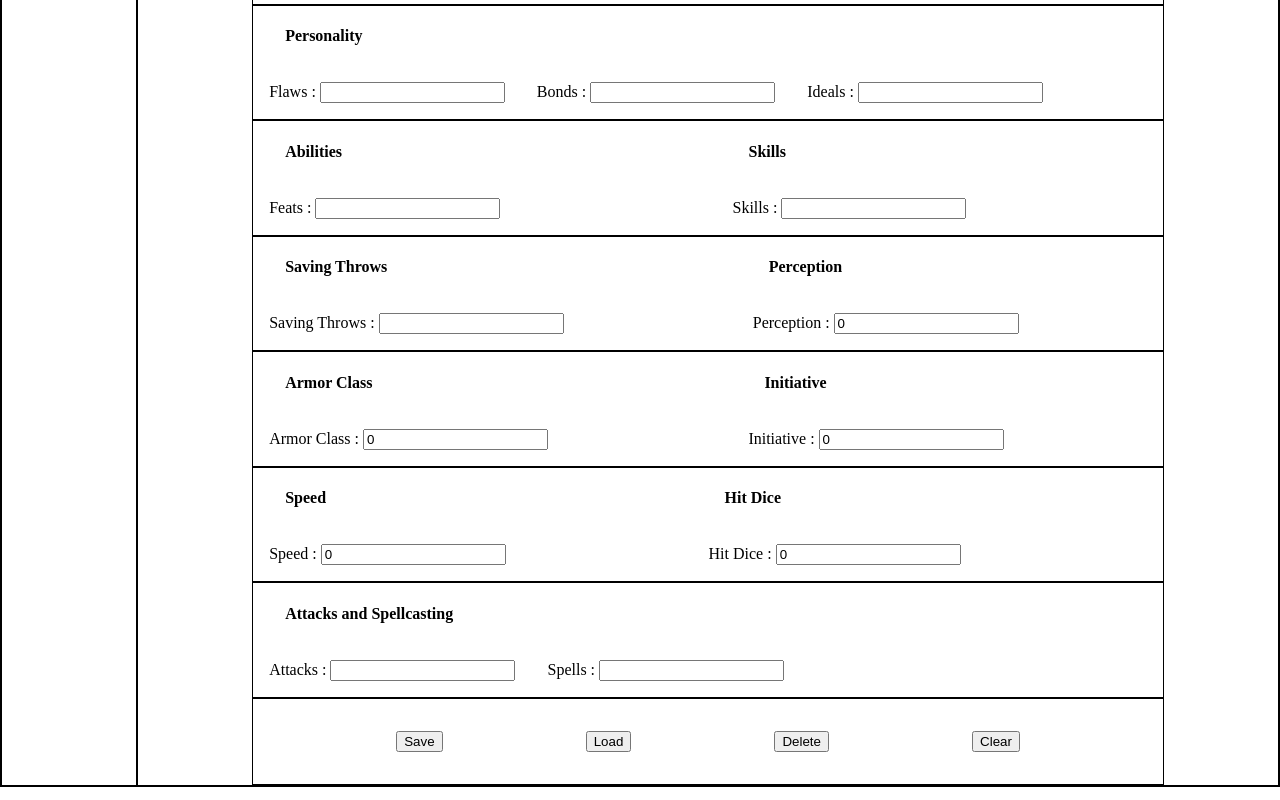
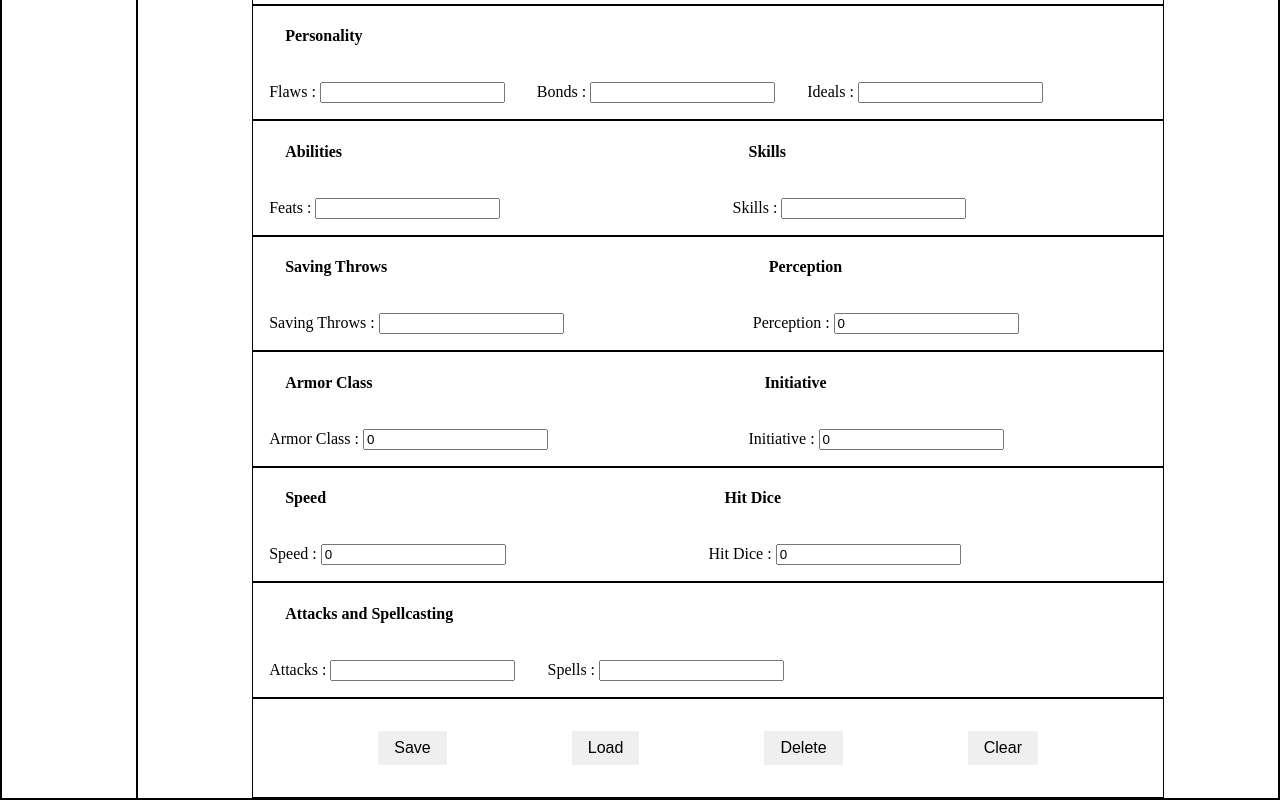
Before and after one commit to Jonathanko52/trpgplatform, a Next.js app: page / in a window 1280 px wide. Shown: the part 1145-1945 px from the top of the page. Built offline with nearby package versions, Linux system fonts and the light colour scheme.

Commit message:
added css to buttons

```diff
--- a/pages/presentational/characterSheet.js
+++ b/pages/presentational/characterSheet.js
@@ -18,7 +18,16 @@ export const useStyles = createUseStyles({
     borderRight: "1px solid",
     justifyContent: "space-evenly",
   },
-  characterSheetButtons: {},
+  characterSheetButtons: {
+    border: "none",
+    color: "black",
+    // backgroundColor:''
+    padding: "0.5em 1em",
+    textAlign: "center",
+    textDecoration: "none",
+    display: "inlineBlock",
+    fontSize: "1em",
+  },
 });
 
 export function CharacterSheet() {
```
